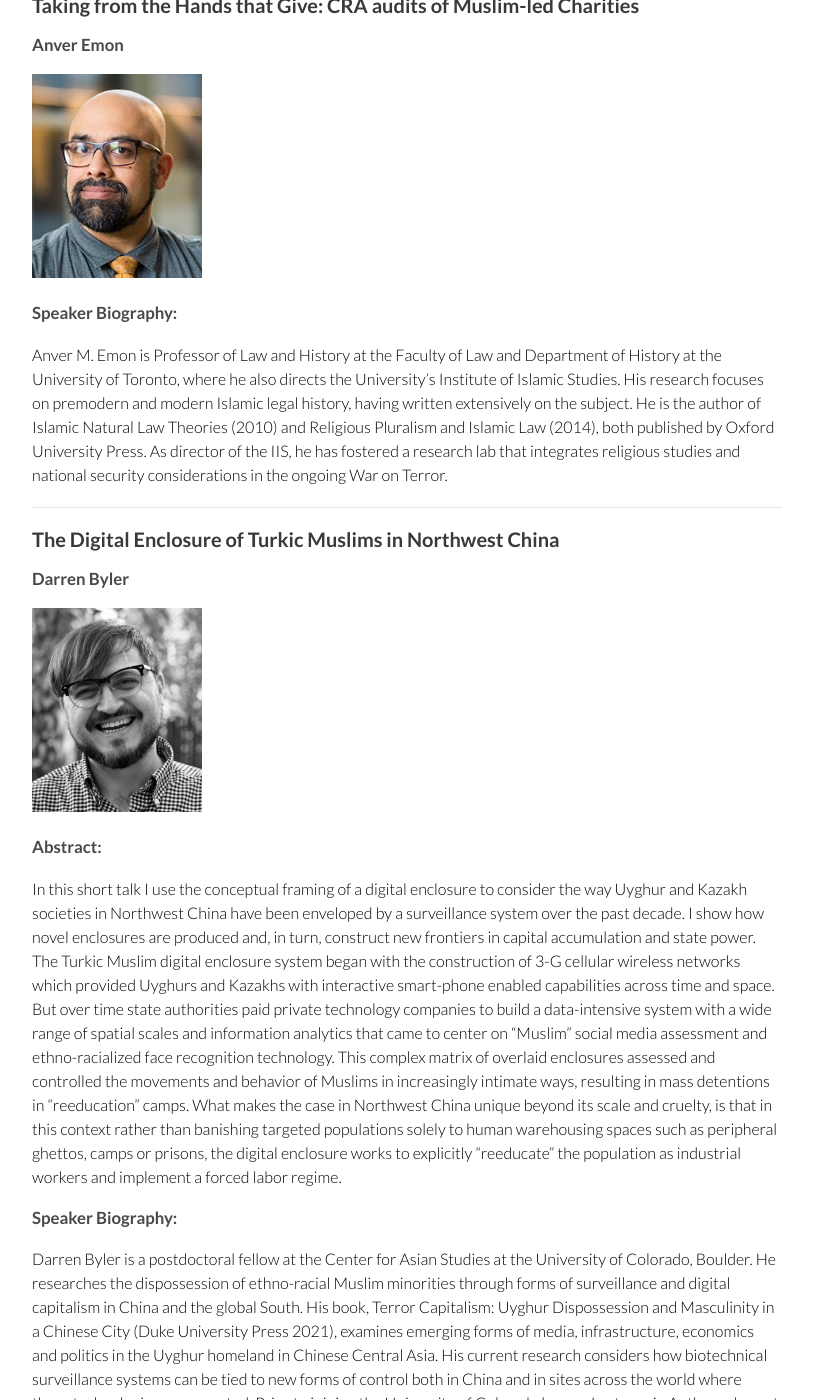
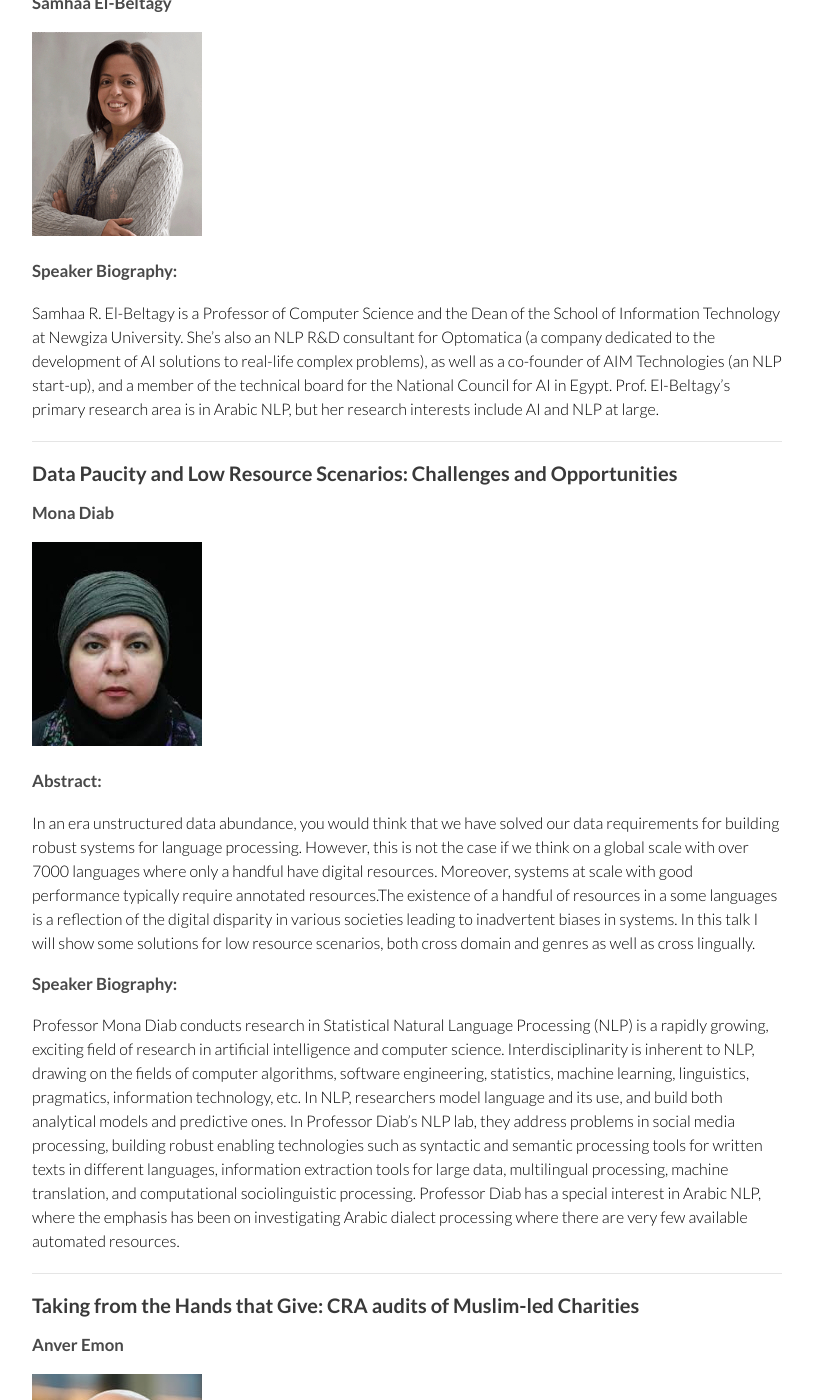
Before and after one commit to musiml/musiml.github.io, a Jekyll site: the page built from talks/index.md, in a window 1280 px wide and 1400 px high, scrolled down 213 px. Shown: the whole window, without its empty margins (233-1046 px from the left). Built offline with Jekyll 4.4.1, drawn with Linux system fonts in a browser that asks for light colours; some of the changed text lies outside the part shown.

Commit message:
Adding Samhaa and Mona, adding schedule.

```diff
--- a/_config.yml
+++ b/_config.yml
@@ -6,5 +6,7 @@
   url: /
 - text: Talks
   url: /talks/
+- text: Schedule
+  url: /schedule/
 - text: Organizers
   url: /organizers/
--- a/talks/index.md
+++ b/talks/index.md
@@ -2,6 +2,31 @@
 layout: default
 title: Talks
 ---
+
+### Samhaa El-Beltagy
+
+<img src="{{site.baseurl}}/images/samhaa_elbeltagy.jpg" width="170px" align="bottom">
+
+### Speaker Biography:
+
+Samhaa R. El-Beltagy is a Professor of Computer Science and the Dean of the School of Information Technology at Newgiza University. She’s also an NLP R&D consultant for Optomatica (a company dedicated to the development of AI solutions to real-life complex problems), as well as a co-founder of AIM Technologies (an NLP  start-up), and a member of the technical board for the National Council for  AI in Egypt. Prof. El-Beltagy’s primary research area is in Arabic NLP, but her research interests include AI and NLP at large.
+
+<hr/>
+
+## Data Paucity and Low Resource Scenarios: Challenges and Opportunities
+### Mona Diab
+
+<img src="{{site.baseurl}}/images/mona_diab.jpg" width="170px" align="bottom">
+
+### Abstract:
+
+In an era unstructured data abundance, you would think that we have solved our data requirements for building robust systems for language processing. However, this is not the case if we think on a global scale with over 7000 languages where only a handful have digital resources. Moreover, systems at scale with good performance typically require annotated resources.The existence of a handful of resources in a some languages is a reflection of the digital disparity in various societies leading to inadvertent biases in systems. In this talk I will show some solutions for low resource scenarios, both cross domain and genres as well as cross lingually.
+
+### Speaker Biography:
+
+Professor Mona Diab conducts research in Statistical Natural Language Processing (NLP) is a rapidly growing, exciting field of research in artificial intelligence and computer science. Interdisciplinarity is inherent to NLP, drawing on the fields of computer algorithms, software engineering, statistics, machine learning, linguistics, pragmatics, information technology, etc. In NLP, researchers model language and its use, and build both analytical models and predictive ones. In Professor Diab's NLP lab, they address problems in social media processing, building robust enabling technologies such as syntactic and semantic processing tools for written texts in different languages, information extraction tools for large data, multilingual processing, machine translation, and computational sociolinguistic processing. Professor Diab has a special interest in Arabic NLP, where the emphasis has been on investigating Arabic dialect processing where there are very few available automated resources.
+
+<hr/>
 
 ## Taking from the Hands that Give: CRA audits of Muslim-led Charities
 ### Anver Emon
@@ -52,3 +77,64 @@
 ### Speaker Biography:
 
 Ted Pedersen is a Professor in the Department of Computer Science at the University of Minnesota, Duluth. His research interests are in Natural Language Processing and most recently are focused on computational humor and identifying hate speech. His research has previously been supported by the National Institutes of Health (NIH) and a National Science Foundation (NSF) CAREER award.
+
+<hr/>
+
+## Creating Multilingual Corpora for Arabic Characterset
+### Nayel Shafei
+
+<img src="{{site.baseurl}}/images/nayel_shafei.jpg" width="170px" align="bottom">
+
+### Speaker Biography:
+
+Nayel Shafei graduated from Cairo University (BS 1981), MIT (SM ’86, PhD. ’90 in Machine learning). He has worked in CAD/CAM and telecommunication. He founded a company for Fiber-optic telecom, and established marefa.org, the largest Arabic-language encyclopedia in 2007. The website has 6.5 million visitors a month.
+
+## Schedule
+
+<table>
+	<tr>
+		<td>10:30AM</td>
+		<td>Welcome and Opening Remarks</td>
+		<td>Live</td>
+	</tr>
+	<tr>
+		<td>10:35AM</td>
+		<td>Invited Talk: Investigating Anti-Muslim Bias in GPT-3 through Words, Images, & Stories - Abubakar Abid</td>
+		<td>Recorded</td>
+	</tr>
+	<tr>
+		<td>11:00AM</td>
+		<td>Invited Talk: Taking from the Hands that Give: CRA audits of Muslim-led Charities - Anver Emon</td>
+		<td>Recorded</td>
+	</tr>
+	<tr>
+		<td>11:25AM</td>
+		<td>Invited Talk: Automatically Identifying Islamophobia in Social Media - Ted Pedersen</td>
+		<td>Recorded</td>
+	</tr>
+	<tr>
+		<td>11:50AM</td>
+		<td>Invited Talk: The Digital Enclosure of Turkic Muslims in Northwest China - Darren Byler</td>
+		<td>Recorded</td>
+	</tr>
+	<tr>
+		<td>12:15PM</td>
+		<td>Invited Talk: Creating Multilingual Corpora for Arabic Characterset - Nayel Shafei </td>
+		<td>Live</td>
+	</tr>
+	<tr>
+		<td>12:40PM</td>
+		<td>Invited Talk: Data Paucity and Low Resource Scenarios: Challenges and Opportunities - Mona Diab</td>
+		<td>Live</td>
+	</tr>
+	<tr>
+		<td>1:05PM</td>
+		<td>Invited Talk: Samhaa El-Beltagy</td>
+		<td>Live</td>
+	</tr>
+	<tr>
+		<td>1:30PM</td>
+		<td>Panel Discussion and Q&A</td>
+		<td>Live</td>
+	</tr>
+</table>
```
Also changed, not shown: schedule/index.md (added, +54 -0 lines), images/mona_diab.jpg (added), images/nayel_shafei.jpg (added), images/samhaa_elbeltagy.jpg (added), 1 other file.
